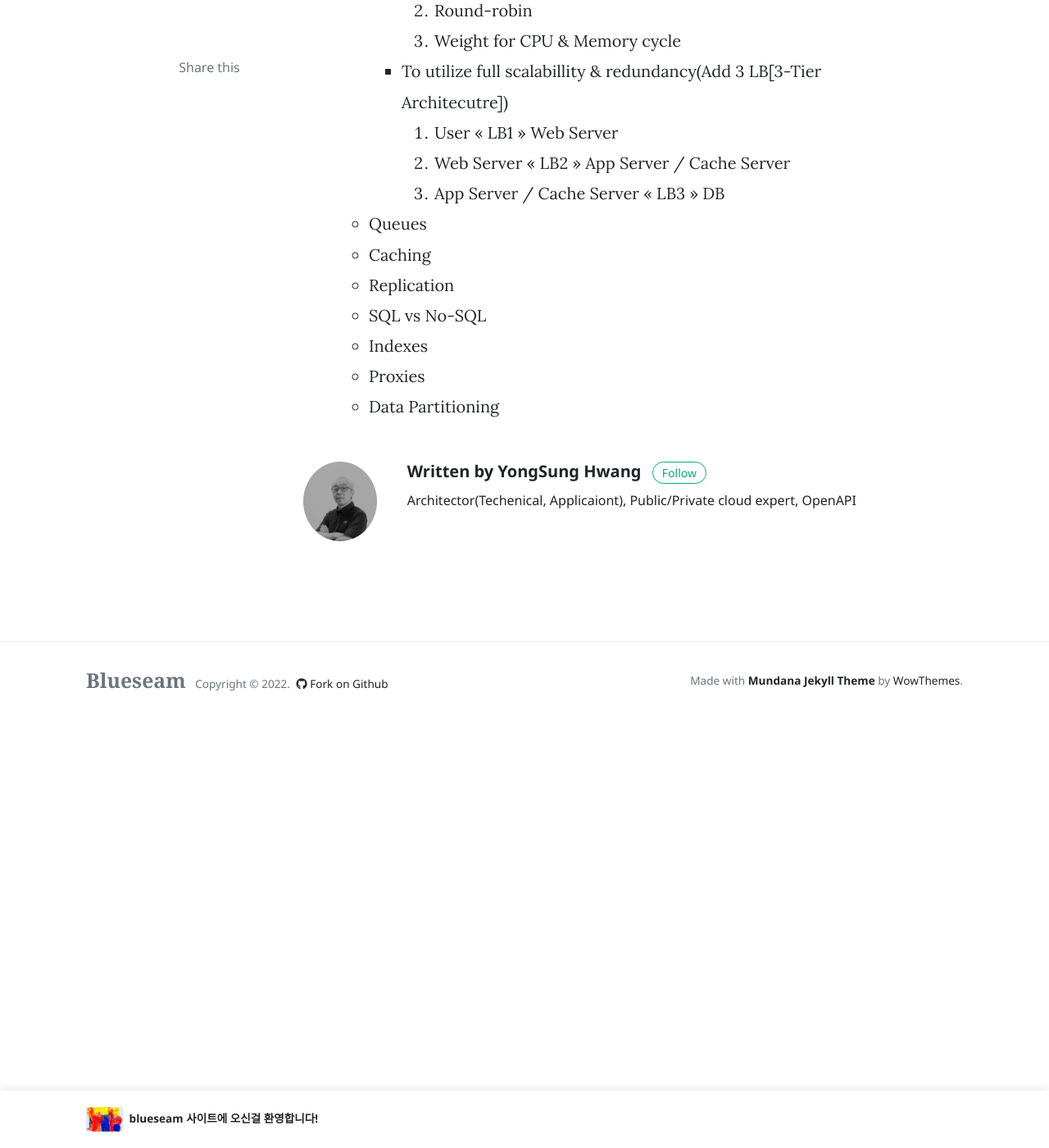
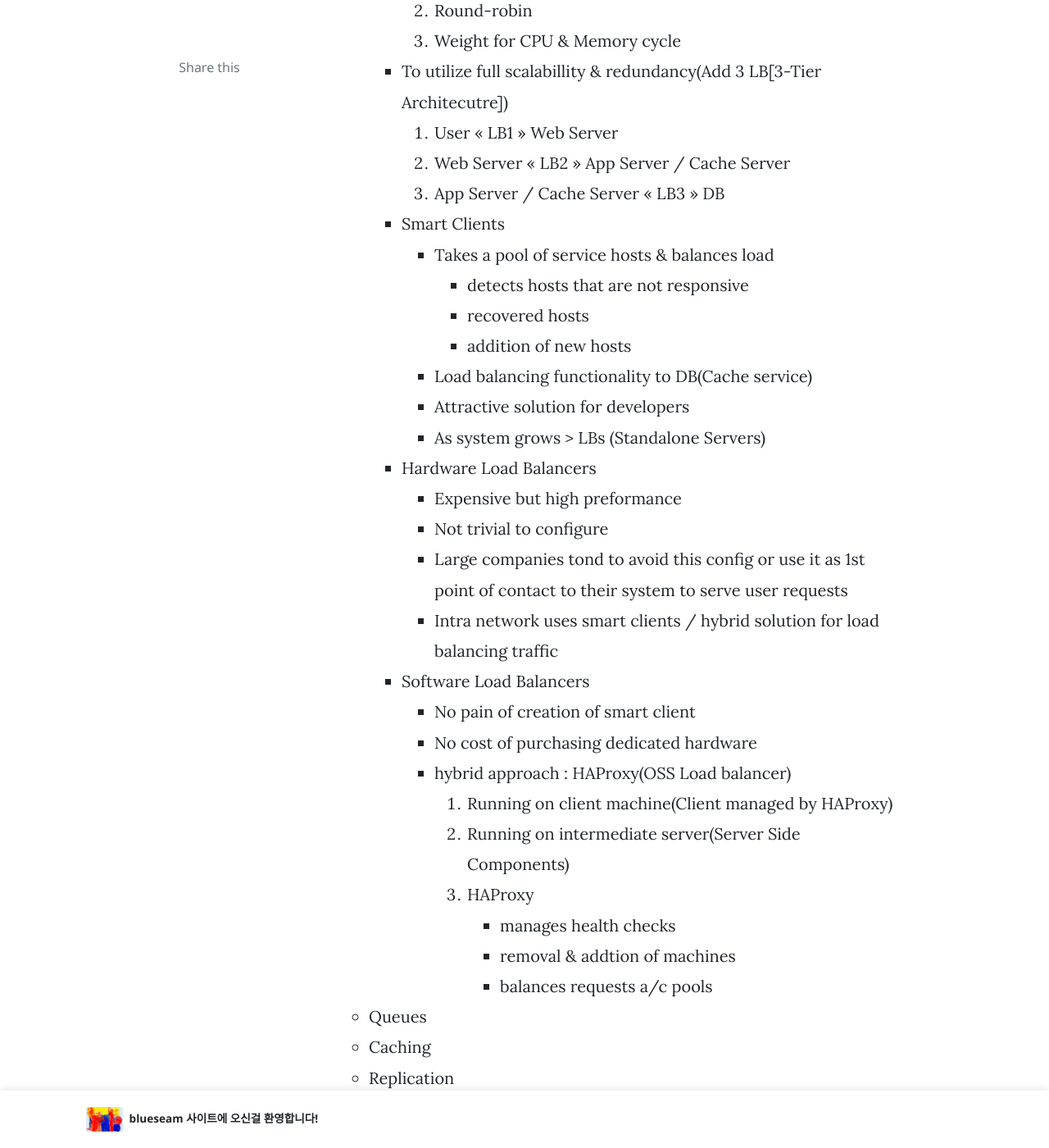
Before and after one commit to blueseam/blueseam.github.io, a Jekyll site: the page built from _posts/2022-01-03-system-design.md, in a window 1280 px wide and 1400 px high, scrolled down 1253 px. Shown: the whole window at 82% size. Built offline with Jekyll 4.4.1, drawn with Linux system fonts in a browser that asks for light colours; nearby versions of some CDN libraries; comment, search, counter and statistics services are not loaded.

Commit message:
Update 2022-01-03-system-design.md

```diff
--- a/_posts/2022-01-03-system-design.md
+++ b/_posts/2022-01-03-system-design.md
@@ -28,6 +28,29 @@ image: assets/images/h1.png
        1. User << LB1 >> Web Server
        2. Web Server << LB2 >> App Server / Cache Server
        3. App Server / Cache Server << LB3 >> DB
+     - Smart Clients
+       - Takes a pool of service hosts & balances load
+         - detects hosts that are not responsive
+         - recovered hosts
+         - addition of new hosts
+       - Load balancing functionality to DB(Cache service)
+       - Attractive solution for developers
+       - As system grows > LBs (Standalone Servers)
+     - Hardware Load Balancers
+       - Expensive but high preformance
+       - Not trivial to configure
+       - Large companies tond to avoid this config or use it as 1st point of contact to their system to serve user requests
+       - Intra network uses smart clients / hybrid solution for load balancing traffic
+     - Software Load Balancers
+       - No pain of creation of smart client
+       - No cost of purchasing dedicated hardware
+       - hybrid approach : HAProxy(OSS Load balancer)
+         1. Running on client machine(Client managed by HAProxy)
+         2. Running on intermediate server(Server Side  Components)
+         3. HAProxy
+            - manages health checks
+            - removal & addtion of machines
+            - balances requests a/c pools
    - Queues
    - Caching
    - Replication
```
